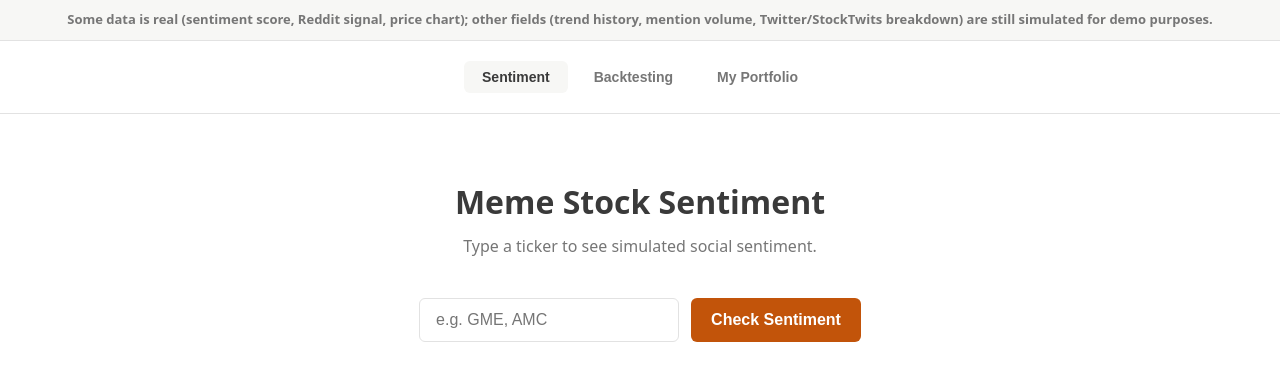
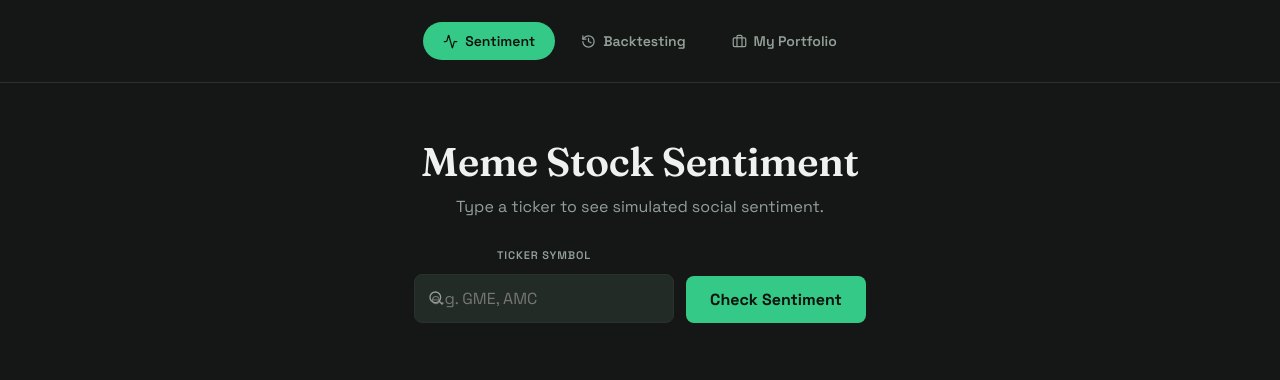
Before and after one commit to AdamJovine/FinanceAI, a React (Vite) app in the folder frontend/: page / in a window 1280 px wide. Shown: the top 380 px of the page. Built offline with nearby package versions, Linux system fonts and the light colour scheme.

Commit message:
Add font pairing, nav/hero restyle, icons, and remove top disclaimer banner

```diff
--- a/frontend/index.html
+++ b/frontend/index.html
@@ -4,6 +4,12 @@
     <meta charset="UTF-8" />
     <link rel="icon" type="image/svg+xml" href="/favicon.svg" />
     <meta name="viewport" content="width=device-width, initial-scale=1.0" />
+    <link rel="preconnect" href="https://fonts.googleapis.com" />
+    <link rel="preconnect" href="https://fonts.gstatic.com" crossorigin />
+    <link
+      href="https://fonts.googleapis.com/css2?family=Fraunces:opsz,wght@9..144,400;9..144,600;9..144,700&family=Space+Grotesk:wght@400;500;600;700&display=swap"
+      rel="stylesheet"
+    />
     <title>Meme Stock Sentiment</title>
   </head>
   <body>
--- a/frontend/package.json
+++ b/frontend/package.json
@@ -10,6 +10,7 @@
     "preview": "vite preview"
   },
   "dependencies": {
+    "lucide-react": "^1.29.0",
     "react": "^19.2.8",
     "react-dom": "^19.2.8"
   },
--- a/frontend/src/App.css
+++ b/frontend/src/App.css
@@ -1,53 +1,56 @@
-.demo-banner {
-  text-align: center;
-  font-size: 13px;
-  font-weight: 600;
-  padding: 10px 16px;
-  background: var(--surface);
-  color: var(--text-muted);
-  border-bottom: 1px solid var(--border);
-}
-
 .nav {
   display: flex;
   justify-content: center;
-  gap: 8px;
-  padding: 20px 0;
+  gap: 6px;
+  padding: 22px 0;
   border-bottom: 1px solid var(--border);
 }
 
 .nav-tab {
-  padding: 8px 18px;
+  display: inline-flex;
+  align-items: center;
+  gap: 7px;
+  padding: 10px 20px;
+  font-family: var(--font-body);
   font-size: 14px;
   font-weight: 600;
   border: none;
-  border-radius: 6px;
+  border-radius: 100px;
   background: none;
   color: var(--text-muted);
   cursor: pointer;
+  transition: background-color 0.15s, color 0.15s;
+}
+
+.nav-tab:hover {
+  color: var(--text);
 }
 
 .nav-tab.active {
-  color: var(--text);
-  background: var(--surface);
+  color: var(--on-accent);
+  background: var(--accent);
 }
 
 .page {
   max-width: 640px;
   margin: 0 auto;
-  padding: 64px 24px 80px;
+  padding: 56px 24px 80px;
   text-align: center;
 }
 
 h1 {
-  font-size: 32px;
+  font-family: var(--font-display);
+  font-size: 40px;
+  line-height: 1.15;
   font-weight: 600;
-  margin: 0 0 8px;
+  letter-spacing: -0.01em;
+  margin: 0 0 10px;
 }
 
 .subtitle {
   color: var(--text-muted);
-  margin: 0 0 40px;
+  font-size: 16px;
+  margin: 0 0 28px;
 }
 
 .page-simulated-note {
@@ -57,8 +60,7 @@ h1 {
   text-transform: uppercase;
   letter-spacing: 0.04em;
   color: var(--text-muted);
-  background: var(--surface);
-  border: 1px solid var(--border);
+  background: var(--neutral-tint);
   border-radius: 100px;
   padding: 6px 14px;
   margin: 0 0 32px;
@@ -69,13 +71,20 @@ h1 {
   border-collapse: collapse;
   margin: 24px 0 32px;
   font-size: 14px;
+  background: var(--surface-2);
+  border-radius: 12px;
+  overflow: hidden;
 }
 
 .holdings-table th,
 .holdings-table td {
   text-align: left;
-  padding: 8px 10px;
+  padding: 10px 14px;
   border-bottom: 1px solid var(--border);
+}
+
+.holdings-table tr:last-child td {
+  border-bottom: none;
 }
 
 .holdings-table th {
@@ -93,20 +102,53 @@ h1 {
   color: var(--negative);
 }
 
+.field-label {
+  display: block;
+  font-size: 11px;
+  font-weight: 600;
+  text-transform: uppercase;
+  letter-spacing: 0.08em;
+  color: var(--text-muted);
+  margin: 0 0 10px;
+}
+
 .search {
   display: flex;
   gap: 12px;
   justify-content: center;
+  align-items: flex-end;
+}
+
+.input-wrap {
+  flex: 1;
+  max-width: 260px;
+}
+
+.input-icon-wrap {
+  position: relative;
+}
+
+.input-icon-wrap .input-icon {
+  position: absolute;
+  left: 14px;
+  top: 50%;
+  transform: translateY(-50%);
+  color: var(--text-muted);
+  pointer-events: none;
+}
+
+.input-icon-wrap input {
+  width: 100%;
+  padding: 13px 16px 13px 40px;
 }
 
 .search input {
-  flex: 1;
-  max-width: 260px;
-  padding: 12px 16px;
+  padding: 13px 16px;
   font-size: 16px;
+  font-family: var(--font-body);
   border: 1px solid var(--border);
-  border-radius: 6px;
-  background: var(--bg);
+  border-radius: 8px;
+  background: var(--surface-2);
   color: var(--text);
 }
 
@@ -117,22 +159,24 @@ h1 {
 }
 
 .search select {
-  padding: 12px 14px;
+  padding: 13px 14px;
   font-size: 15px;
+  font-family: var(--font-body);
   border: 1px solid var(--border);
-  border-radius: 6px;
-  background: var(--bg);
+  border-radius: 8px;
+  background: var(--surface-2);
   color: var(--text);
 }
 
 .search button {
-  padding: 12px 20px;
+  padding: 13px 24px;
   font-size: 16px;
-  font-weight: 600;
+  font-weight: 700;
+  font-family: var(--font-body);
   border: none;
-  border-radius: 6px;
+  border-radius: 8px;
   background: var(--accent);
-  color: #fff;
+  color: var(--on-accent);
   cursor: pointer;
 }
 
@@ -150,6 +194,15 @@ h1 {
 .backtest-form input {
   flex: 1 1 120px;
   max-width: 140px;
+}
+
+.backtest-form .input-wrap {
+  flex: 1 1 170px;
+  max-width: 190px;
+}
+
+.backtest-form .input-wrap input {
+  max-width: none;
 }
 
 .backtest-form select {
@@ -172,10 +225,10 @@ h1 {
 .results {
   margin-top: 48px;
   text-align: left;
-  border: 1px solid var(--border);
-  border-radius: 10px;
+  border-radius: 14px;
   padding: 28px;
   background: var(--surface);
+  box-shadow: 0 1px 0 rgba(255, 255, 255, 0.03) inset, 0 20px 40px rgba(0, 0, 0, 0.35);
 }
 
 .results-header {
@@ -193,22 +246,24 @@ h1 {
 .badge {
   text-transform: capitalize;
   font-size: 13px;
-  font-weight: 600;
+  font-weight: 700;
   padding: 4px 10px;
   border-radius: 100px;
-  color: #fff;
 }
 
 .badge-bullish {
-  background: var(--positive);
+  background: var(--positive-tint);
+  color: var(--positive);
 }
 
 .badge-bearish {
-  background: var(--negative);
+  background: var(--negative-tint);
+  color: var(--negative);
 }
 
 .badge-neutral {
-  background: var(--neutral);
+  background: var(--neutral-tint);
+  color: var(--neutral);
 }
 
 .note {
@@ -219,23 +274,51 @@ h1 {
 
 .stats {
   display: flex;
-  gap: 32px;
+  gap: 14px;
   margin: 24px 0;
+  flex-wrap: wrap;
 }
 
 .stat {
   display: flex;
   flex-direction: column;
+  gap: 4px;
+  flex: 1 1 140px;
+  background: var(--surface-2);
+  border-radius: 12px;
+  padding: 14px 16px;
+  box-shadow: 0 1px 0 rgba(255, 255, 255, 0.03) inset;
 }
 
 .stat-value {
-  font-size: 28px;
-  font-weight: 600;
+  font-size: 26px;
+  font-weight: 700;
+  color: var(--text);
 }
 
 .stat-label {
+  order: -1;
+  display: flex;
+  align-items: center;
+  gap: 6px;
   color: var(--text-muted);
-  font-size: 13px;
+  font-size: 12px;
+  font-weight: 600;
+  text-transform: uppercase;
+  letter-spacing: 0.03em;
+  margin-bottom: 2px;
+}
+
+.stat-icon-chip {
+  display: inline-flex;
+  align-items: center;
+  justify-content: center;
+  width: 20px;
+  height: 20px;
+  border-radius: 6px;
+  background: var(--accent-tint);
+  color: var(--accent);
+  flex-shrink: 0;
 }
 
 .stat-caption {
@@ -305,9 +388,16 @@ h1 {
 
 .chart-block h3,
 .platform-breakdown h3,
-.posts h3 {
-  font-size: 14px;
+.posts h3,
+.breakdown h3 {
+  display: flex;
+  align-items: center;
+  gap: 6px;
+  font-family: var(--font-body);
+  font-size: 13px;
   font-weight: 600;
+  text-transform: uppercase;
+  letter-spacing: 0.03em;
   color: var(--text-muted);
   margin: 0 0 10px;
 }
@@ -390,9 +480,8 @@ h1 {
   align-items: baseline;
   gap: 10px;
   padding: 12px 14px;
-  border: 1px solid var(--border);
-  border-radius: 8px;
-  background: var(--bg);
+  border-radius: 10px;
+  background: var(--surface-2);
 }
 
 .post-platform {
@@ -496,12 +585,11 @@ h1 {
   position: absolute;
   top: 0;
   transform: translateX(12px);
-  background: var(--bg);
-  border: 1px solid var(--border);
-  border-radius: 8px;
+  background: var(--surface-2);
+  border-radius: 10px;
   padding: 8px 10px;
   font-size: 12px;
-  box-shadow: 0 4px 16px rgba(0, 0, 0, 0.12);
+  box-shadow: 0 8px 24px rgba(0, 0, 0, 0.5);
   pointer-events: none;
   min-width: 150px;
 }
--- a/frontend/src/App.jsx
+++ b/frontend/src/App.jsx
@@ -1,4 +1,5 @@
 import { useState } from 'react'
+import { Activity, History, Briefcase } from 'lucide-react'
 import './App.css'
 import SentimentView from './SentimentView'
 import BacktestView from './BacktestView'
@@ -9,26 +10,26 @@ function App() {
 
   return (
     <div className="app">
-      <div className="demo-banner">
-        Some data is real (sentiment score, Reddit signal, price chart); other fields (trend history, mention volume, Twitter/StockTwits breakdown) are still simulated for demo purposes.
-      </div>
       <nav className="nav">
         <button
           className={`nav-tab ${view === 'sentiment' ? 'active' : ''}`}
           onClick={() => setView('sentiment')}
         >
+          <Activity size={15} />
           Sentiment
         </button>
         <button
           className={`nav-tab ${view === 'backtesting' ? 'active' : ''}`}
           onClick={() => setView('backtesting')}
         >
+          <History size={15} />
           Backtesting
         </button>
         <button
           className={`nav-tab ${view === 'portfolio' ? 'active' : ''}`}
           onClick={() => setView('portfolio')}
         >
+          <Briefcase size={15} />
           My Portfolio
         </button>
       </nav>
--- a/frontend/src/BacktestView.jsx
+++ b/frontend/src/BacktestView.jsx
@@ -1,4 +1,5 @@
 import { useState } from 'react'
+import { Search, DollarSign, Percent, Gauge, TrendingDown } from 'lucide-react'
 import BacktestChart from './BacktestChart'
 
 const API_BASE = 'http://localhost:5001'
@@ -167,13 +168,20 @@ function BacktestView() {
       <p className="subtitle">Run a historical backtest against a signal strategy, or compare all of them.</p>
 
       <form className="search backtest-form" onSubmit={handleSubmit}>
+        <div className="input-wrap">
+          <label className="field-label" htmlFor="backtest-ticker">Ticker symbol</label>
+          <div className="input-icon-wrap">
+            <Search size={16} className="input-icon" />
             <input
+              id="backtest-ticker"
               type="text"
               value={ticker}
               onChange={(e) => setTicker(e.target.value)}
               placeholder="Ticker, e.g. AAPL"
               aria-label="Stock ticker"
             />
+          </div>
+        </div>
         <input
           type="date"
           value={start}
@@ -231,23 +239,38 @@ function BacktestView() {
               <div className="stats">
                 <div className="stat">
                   <span className="stat-value">${result.start_value?.toLocaleString()}</span>
-                  <span className="stat-label">Start value</span>
+                  <span className="stat-label">
+                    <span className="stat-icon-chip"><DollarSign size={12} /></span>
+                    Start value
+                  </span>
                 </div>
                 <div className="stat">
                   <span className="stat-value">${result.end_value?.toLocaleString()}</span>
-                  <span className="stat-label">End value</span>
+                  <span className="stat-label">
+                    <span className="stat-icon-chip"><DollarSign size={12} /></span>
+                    End value
+                  </span>
                 </div>
                 <div className="stat">
-                  <span className="stat-value">{result.return_pct}%</span>
-                  <span className="stat-label">Return</span>
+                  <span className={`stat-value ${result.return_pct >= 0 ? 'gain-positive' : 'gain-negative'}`}>{result.return_pct}%</span>
+                  <span className="stat-label">
+                    <span className="stat-icon-chip"><Percent size={12} /></span>
+                    Return
+                  </span>
                 </div>
                 <div className="stat">
                   <span className="stat-value">{result.sharpe_ratio ?? 'N/A'}</span>
-                  <span className="stat-label">Sharpe ratio</span>
+                  <span className="stat-label">
+                    <span className="stat-icon-chip"><Gauge size={12} /></span>
+                    Sharpe ratio
+                  </span>
                 </div>
                 <div className="stat">
                   <span className="stat-value">{result.max_drawdown_pct}%</span>
-                  <span className="stat-label">Max drawdown</span>
+                  <span className="stat-label">
+                    <span className="stat-icon-chip"><TrendingDown size={12} /></span>
+                    Max drawdown
+                  </span>
                 </div>
               </div>
             </>
--- a/frontend/src/SentimentView.jsx
+++ b/frontend/src/SentimentView.jsx
@@ -1,4 +1,5 @@
 import { useState } from 'react'
+import { Search, TrendingUp, Users, LineChart } from 'lucide-react'
 import { SentimentSparkline, VolumeSparkline, PriceLineChart } from './Sparkline'
 
 const API_BASE = 'http://localhost:5001'
@@ -73,13 +74,20 @@ function SentimentView() {
       <p className="subtitle">Type a ticker to see simulated social sentiment.</p>
 
       <form className="search" onSubmit={handleSubmit}>
+        <div className="input-wrap">
+          <label className="field-label" htmlFor="sentiment-ticker">Ticker symbol</label>
+          <div className="input-icon-wrap">
+            <Search size={16} className="input-icon" />
             <input
+              id="sentiment-ticker"
               type="text"
               value={ticker}
               onChange={(e) => setTicker(e.target.value)}
               placeholder="e.g. GME, AMC"
               aria-label="Stock ticker"
             />
+          </div>
+        </div>
         <button type="submit" disabled={loading}>
           {loading ? 'Loading…' : 'Check Sentiment'}
         </button>
@@ -100,8 +108,15 @@ function SentimentView() {
 
           <div className="stats">
             <div className="stat">
-              <span className="stat-value">{result.score}</span>
+              <span
+                className={`stat-value ${
+                  result.overall_sentiment === 'bullish' ? 'gain-positive' : result.overall_sentiment === 'bearish' ? 'gain-negative' : ''
+                }`}
+              >
+                {result.score}
+              </span>
               <span className="stat-label">
+                <span className="stat-icon-chip"><TrendingUp size={12} /></span>
                 Sentiment score <SourceTag source={result.source.score} />
               </span>
               <span className="stat-caption">based on {result.confidence.toLocaleString()} mentions</span>
@@ -109,6 +124,7 @@ function SentimentView() {
             <div className="stat">
               <span className="stat-value">{result.mentions.toLocaleString()}</span>
               <span className="stat-label">
+                <span className="stat-icon-chip"><Users size={12} /></span>
                 Mentions <SourceTag source={result.source.confidence} />
               </span>
             </div>
@@ -116,7 +132,7 @@ function SentimentView() {
 
           <div className="chart-block price-chart-block">
             <h3>
-              Price (last 90 days) <span className="source-tag source-tag-real">real</span>
+              <LineChart size={13} /> Price (last 90 days) <span className="source-tag source-tag-real">real</span>
             </h3>
             {priceLoading && <p className="stat-caption">Loading price data…</p>}
             {priceError && <p className="error">Could not load price data: {priceError}</p>}
--- a/frontend/src/index.css
+++ b/frontend/src/index.css
@@ -1,19 +1,27 @@
 :root {
-  --text: #3a3a3a;
-  --text-muted: #767676;
-  --bg: #ffffff;
-  --border: #e2e2e2;
-  --surface: #f7f7f5;
-  --accent: #c2540a;
-  --positive: #2f7d4f;
-  --neutral: #8a8a8a;
-  --negative: #b23a2f;
+  --text: #eef1ef;
+  --text-muted: #93a099;
+  --bg: #141715;
+  --surface: #1c2320;
+  --surface-2: #232b27;
+  --border: #2a322e;
+  --accent: #35c987;
+  --on-accent: #0d130f;
+  --positive: #4fd192;
+  --neutral: #8b958f;
+  --negative: #f2685c;
+  --positive-tint: rgba(79, 209, 146, 0.16);
+  --negative-tint: rgba(242, 104, 92, 0.16);
+  --neutral-tint: rgba(139, 149, 143, 0.16);
+  --accent-tint: rgba(53, 201, 135, 0.16);
   --chart-strategy: var(--accent);
-  --chart-benchmark: #2a66c9;
-  --chart-rf: #1a8f5c;
+  --chart-benchmark: #d1a054;
+  --chart-rf: #7fe0ab;
   --chart-neutral: var(--neutral);
+  --font-display: 'Fraunces', Georgia, serif;
+  --font-body: 'Space Grotesk', system-ui, 'Segoe UI', Roboto, sans-serif;
 
-  font: 16px/1.5 system-ui, 'Segoe UI', Roboto, sans-serif;
+  font: 16px/1.5 var(--font-body);
   color: var(--text);
   background: var(--bg);
   -webkit-font-smoothing: antialiased;
@@ -26,3 +34,9 @@
 body {
   margin: 0;
 }
+
+h1,
+h2,
+h3 {
+  font-family: var(--font-display);
+}
```
Also changed, not shown: frontend/src/PortfolioView.jsx (+12 -2 lines), 1 other file (tests, documents, lock files or other folders). Lines whose indentation alone changed are shown as unchanged.
